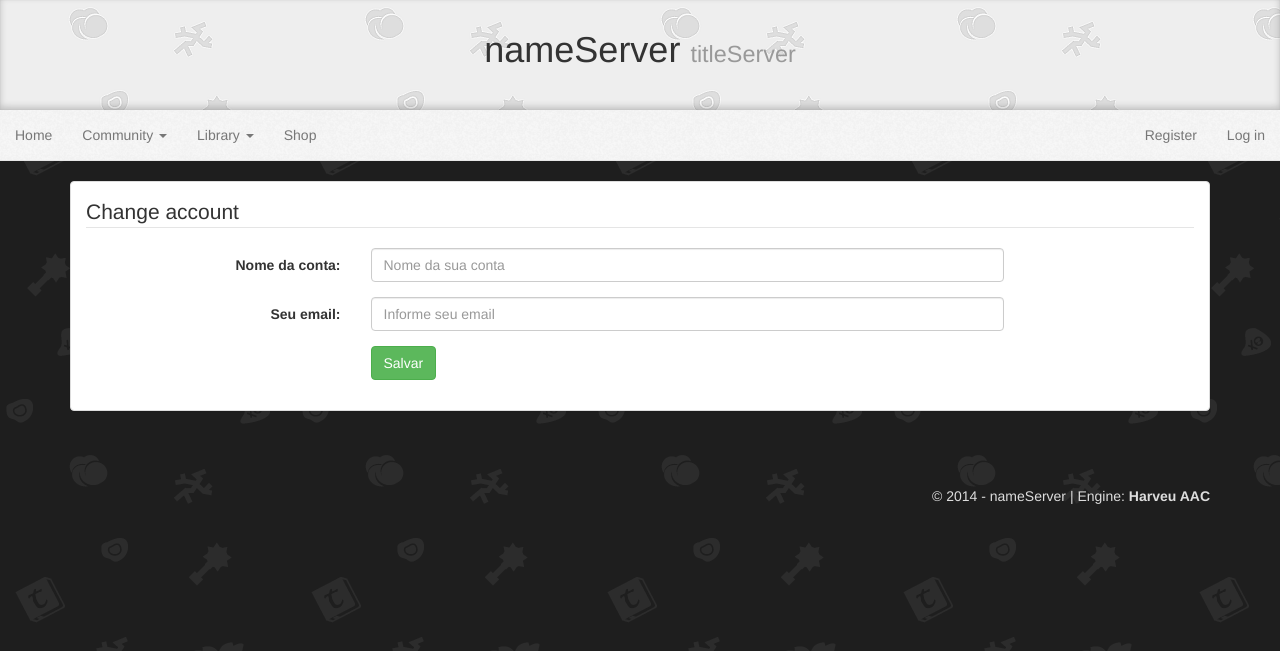
After one commit to gpedro/Harveu-AAC, a CakePHP app: the page made by app/View/Accounts/change.ctp in a window 1280 px wide. The commit adds this page. Shown: the top 651 px of the page. Run offline with PHP 8.4 and a stand-in for CakePHP, Linux system fonts and the light colour scheme; the template is opened without the code that fills it, so the values that code supplies are empty; form fields are guessed from the names that the template uses; some libraries are stand-ins or nearby versions.

Commit message:
Change account criado

```diff
--- /dev/null
+++ b/app/View/Accounts/change.ctp
@@ -0,0 +1,29 @@
+<div class="panel panel-default">
+	<div class="panel-body">
+		<fieldset>
+			<legend><?php echo 'Change account'; ?></legend>
+			<?php
+			print $this->Form->create('Account', array('class' => 'form-horizontal'));
+			print $this->Form->input('Account.id', array('type' => 'hidden'));
+			?>
+				<div class="form-group">
+					<label for="inputName" class="col-sm-3 control-label">Nome da conta:</label>
+					<div class="col-sm-7">
+						<?php print $this->Form->input('name', array('class' => 'form-control', 'placeholder' => 'Nome da sua conta', 'label' => FALSE)); ?>
+					</div>
+				</div>
+				<div class="form-group">
+					<label for="inputEmail" class="col-sm-3 control-label">Seu email:</label>
+					<div class="col-sm-7">
+						<?php print $this->Form->input('email', array('class' => 'form-control', 'placeholder' => 'Informe seu email', 'type' => 'email', 'label' => FALSE)); ?>
+					</div>
+				</div>
+				<div class="form-group">
+					<div class="col-sm-offset-3 col-sm-7">
+						<button type="submit" class="btn btn-success">Salvar</button>
+					</div>
+				</div>
+			</form>
+		</fieldset>
+	</div>
+</div>
--- a/app/View/Elements/aac/menu.ctp
+++ b/app/View/Elements/aac/menu.ctp
@@ -71,7 +71,7 @@
 						<a href="<?php echo url; ?>accounts/manager">Manager</a>
 					</li>
 					<li <?php if($this->params['controller'] == 'accounts' && $this->params['action'] == 'change') { ?> class="active" <?php } ?>>
-						<a href="<?php echo url; ?>accounts/change">Change details</a>
+						<a href="<?php echo url; ?>accounts/change/<?php echo $this->Session->read('account_id'); ?>">Change details</a>
 					</li>
 				</ul>
 			</li>
```
Also changed, not shown: app/Controller/AccountsController.php (+49 -3 lines), 3 other files.
